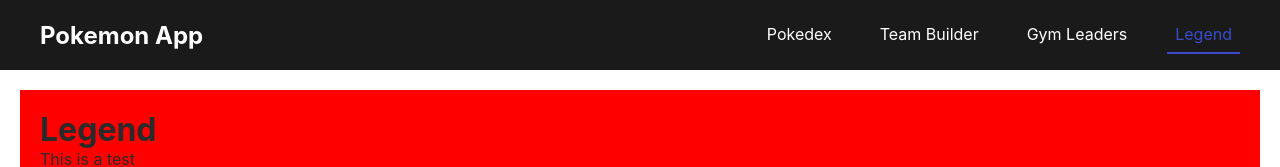
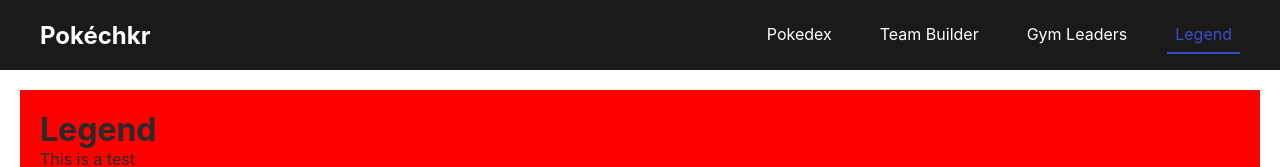
Before and after one commit to franciscoreyes9/Pokechkr, a React (Create React App) app: page /legend in a window 1280 px wide. Shown: the top 167 px of the page. Built offline with nearby package versions, Linux system fonts and the light colour scheme.

Commit message:
Created _variables.scss file to manage the color palette all over the application.
Signed-off-by: Francisco Reyes <francisco.reyes@itsrizzoli.it>

```diff
--- a/src/components/Navbar.js
+++ b/src/components/Navbar.js
@@ -5,7 +5,7 @@
         <nav className="navbar">
             <div className="navbar__container">
                 <NavLink to="/" className="navbar__logo">
-                    Pokemon App
+                    Pokéchkr
                 </NavLink>
                 <div className="navbar__nav">
                     <NavLink to="/pokedex" className="navbar__link">
```
